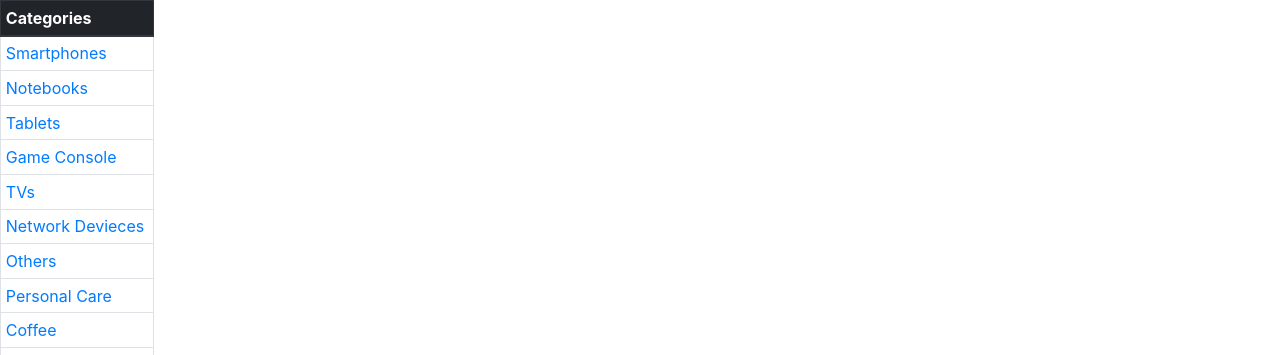
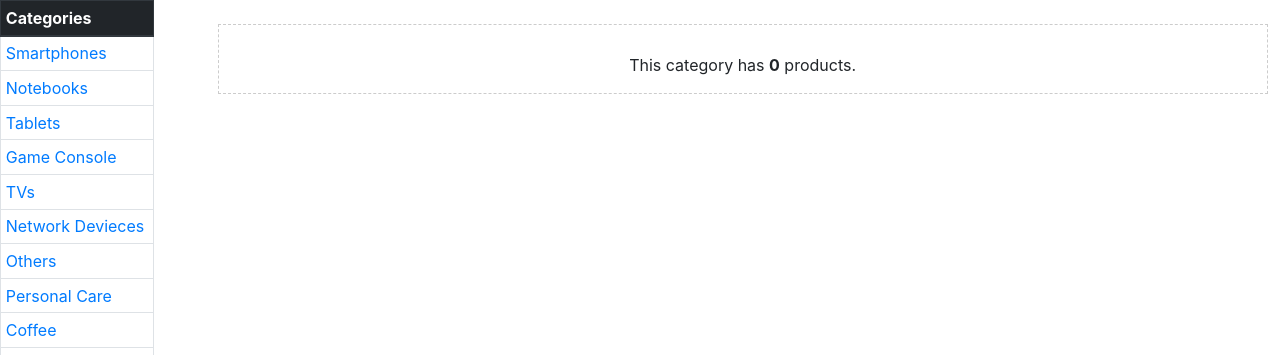
Before and after one commit to mirac/ctis256-project, a PHP site: page /product_list.php in a window 1280 px wide. Shown: the part 56-411 px from the top of the page. Run offline with PHP 8.4, Linux system fonts and the light colour scheme; data comes from the database, SQL or seed files in the repository.

Commit message:
minor css fixes

```diff
--- a/product_list.php
+++ b/product_list.php
@@ -3,18 +3,18 @@ require_once "include/header.php";
 require_once "include/categories.php";
 ?>
 
-<div id="left">
-
+<br>
+<div id="container">
+<h1><?=$category?></h1>
     <?php
 
     try {
         $stmt = $db->prepare("select * from products where category = ?");
         $stmt->execute([$category]);
-        echo $category;
+
         $list = $stmt->fetchAll(PDO::FETCH_ASSOC);
         foreach ($list as $row) {
-            $itemcnt = 0;
-            echo '<div id="products">';
+            echo '<div id="products" style="margin-left:70px">';
             echo "<a href='product.php?id={$row['id']}'>" . $row['title'] . "</a><br>";
             echo "<img src=" . "{$row['image']}" . "><br>";
             echo "<div id='price'>";
@@ -26,7 +26,6 @@ require_once "include/categories.php";
             echo '</div><br>';
             echo '<button class="btn btn-primary" type="submit">Add to Cart <i class="fas fa-cart-arrow-down"></i></button>';
             echo '<br></div>';
-            $itemcnt += 1;
         }
     } catch (Exception $ex) {
         echo "<p>DB Error : " . $ex->getMessage() . " </p>";
@@ -34,6 +33,7 @@ require_once "include/categories.php";
     }
 
     ?>
+    <center><p style="padding-top:20px;clear: both;">This category has <b><?=$stmt->rowCount()?></b> products.</p></center>
 </div>
 </div>
 
```
